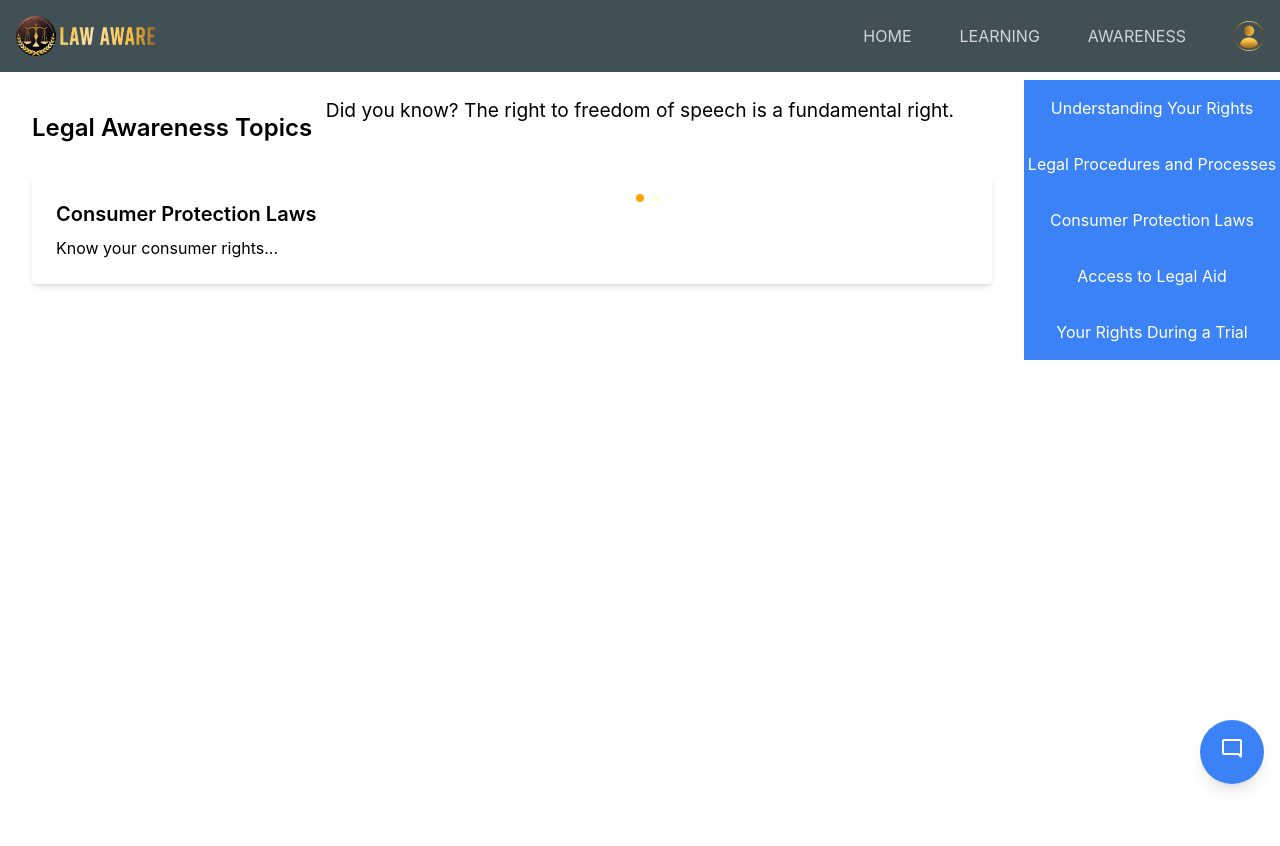
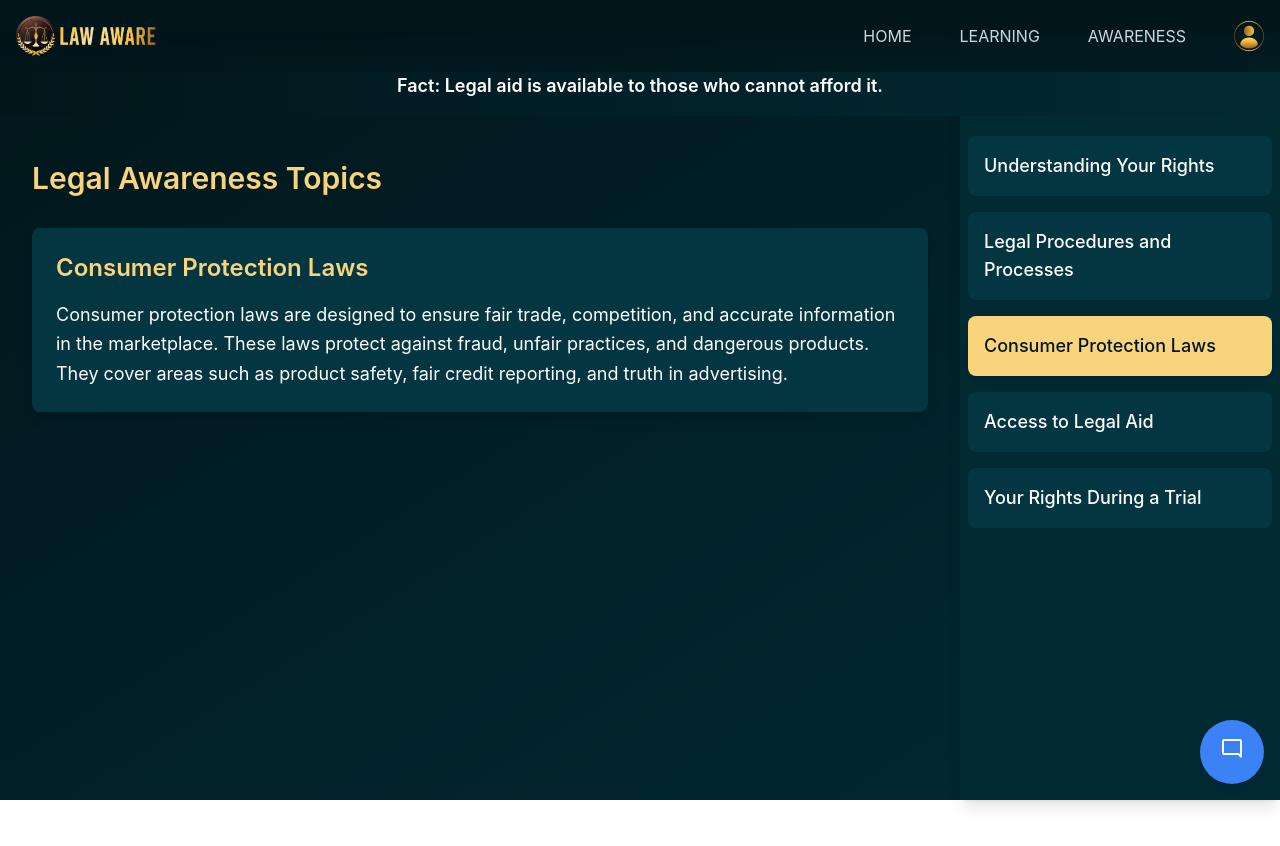
Before and after one commit to abhishek12221732/law-aware, a React (Create React App) app in the folder frontend/: page /awareness in a window 1280 px wide. Both pictures are taken after a click on the element "Consumer Protection Laws". Shown: the top 846 px of the page. After the commit the page ends 800 px from the top, so only its background shows below. Built offline with nearby package versions, Linux system fonts and the light colour scheme; a web font is replaced by a local one.

Commit message:
ready to production

```diff
--- a/frontend/src/pages/AwarenessPage.js
+++ b/frontend/src/pages/AwarenessPage.js
@@ -1,7 +1,5 @@
-// src/pages/AwarenessPage.js
-
-import React, { useState } from 'react';
-import FactsSlider from '../components/FactsSlider';
+import React, { useState, useEffect } from 'react';
+import { motion, AnimatePresence } from 'framer-motion';
 
 const facts = [
   "Did you know? The right to freedom of speech is a fundamental right.",
@@ -12,12 +10,40 @@ const facts = [
 ];
 
 const awarenessCards = [
-  { id: 1, title: "Understanding Your Rights", content: "Details about your rights..." },
-  { id: 2, title: "Legal Procedures and Processes", content: "Info on legal processes..." },
-  { id: 3, title: "Consumer Protection Laws", content: "Know your consumer rights..." },
-  { id: 4, title: "Access to Legal Aid", content: "How to access legal aid..." },
-  { id: 5, title: "Your Rights During a Trial", content: "What rights you have in a trial..." }
+  { id: 1, title: "Understanding Your Rights", content: "Your rights are the fundamental freedoms and protections guaranteed by law. These include freedom of speech, religion, and assembly, as well as the right to privacy and due process. Understanding your rights is crucial for participating fully in society and protecting yourself from potential abuses." },
+  { id: 2, title: "Legal Procedures and Processes", content: "Legal procedures encompass the methods and rules for conducting litigation and other legal matters. This includes filing complaints, discovery processes, trial procedures, and appeals. Familiarity with these processes can help you navigate the legal system more effectively." },
+  { id: 3, title: "Consumer Protection Laws", content: "Consumer protection laws are designed to ensure fair trade, competition, and accurate information in the marketplace. These laws protect against fraud, unfair practices, and dangerous products. They cover areas such as product safety, fair credit reporting, and truth in advertising." },
+  { id: 4, title: "Access to Legal Aid", content: "Legal aid provides free or low-cost legal services to individuals who cannot afford private attorneys. This ensures that everyone has access to justice, regardless of their financial situation. Legal aid can assist with various issues including housing, family law, and public benefits." },
+  { id: 5, title: "Your Rights During a Trial", content: "During a trial, you have several important rights, including the right to a speedy and public trial, the right to an impartial jury, the right to confront witnesses, and the right against self-incrimination. Understanding these rights is crucial for ensuring a fair legal process." }
 ];
+
+const FactsSlider = ({ facts }) => {
+  const [currentFactIndex, setCurrentFactIndex] = useState(0);
+
+  useEffect(() => {
+    const timer = setInterval(() => {
+      setCurrentFactIndex((prevIndex) => (prevIndex + 1) % facts.length);
+    }, 5000);
+    return () => clearInterval(timer);
+  }, [facts.length]);
+
+  return (
+    <div className="bg-gradient-to-r from-[#01161B] to-[#022a33] text-white p-4 overflow-hidden">
+      <AnimatePresence mode="wait">
+        <motion.div
+          key={currentFactIndex}
+          initial={{ y: 50, opacity: 0 }}
+          animate={{ y: 0, opacity: 1 }}
+          exit={{ y: -50, opacity: 0 }}
+          transition={{ duration: 0.5 }}
+          className="text-center font-semibold text-lg"
+        >
+          {facts[currentFactIndex]}
+        </motion.div>
+      </AnimatePresence>
+    </div>
+  );
+};
 
 const AwarenessPage = () => {
   const [activeCard, setActiveCard] = useState(null);
@@ -27,42 +53,61 @@ const AwarenessPage = () => {
   };
 
   return (
-    <div className="relative min-h-screen">
-      {/* Fixed Slider */}
-      <div className="fixed top-0 left-0 w-full z-10">
-        <FactsSlider facts={facts} />
+    <div className="relative min-h-screen bg-gradient-to-br from-[#01161B] to-[#022a33] text-white">
+      {/* Header */}
+      <header className="fixed top-0 left-0 w-full z-30 bg-[#01161B] shadow-lg">
+        <div className="container mx-auto px-4 py-4">
+          <h1 className="text-2xl font-bold text-[#FAD47D]"></h1>
+        </div>
+      </header>
+
+      {/* Facts Slider */}
+      <div className="fixed top-14 left-0 w-full z-20 text-3xl">
+        <FactsSlider facts={facts} className="text-3xl" />
       </div>
 
       {/* Main Content */}
-      <div className="flex mt-20">
-        {/* Awareness Cards Area (80% Width) */}
-        <div className="w-4/5 p-8">
-          <h2 className="text-2xl font-semibold mb-4">Legal Awareness Topics</h2>
-          <div className="space-y-8">
-            {awarenessCards.map((card) => (
-              <div
-                key={card.id}
-                className={`p-6 bg-white rounded shadow-md transition-all duration-300 ${
-                  activeCard === card.id ? 'block' : 'hidden'
-                }`}
+      <div className="flex pt-32">
+        {/* Awareness Cards Area (75% Width) */}
+        <div className="w-3/4 p-8">
+          <h2 className="text-3xl font-semibold mb-8 text-[#FAD47D]">Legal Awareness Topics</h2>
+          <AnimatePresence mode="wait">
+            {activeCard && (
+              <motion.div
+                key={activeCard}
+                initial={{ opacity: 0, y: 50 }}
+                animate={{ opacity: 1, y: 0 }}
+                exit={{ opacity: 0, y: -50 }}
+                transition={{ duration: 0.5 }}
+                className="p-6 bg-[#033641] rounded-lg shadow-lg"
               >
-                <h3 className="text-xl font-semibold mb-2">{card.title}</h3>
-                <p>{card.content}</p>
-              </div>
-            ))}
-          </div>
+                <h3 className="text-2xl font-semibold mb-4 text-[#FAD47D]">
+                  {awarenessCards.find(card => card.id === activeCard)?.title}
+                </h3>
+                <p className="text-lg leading-relaxed">
+                  {awarenessCards.find(card => card.id === activeCard)?.content}
+                </p>
+              </motion.div>
+            )}
+          </AnimatePresence>
         </div>
 
-        {/* Fixed Right Sidebar (20% Width) */}
-        <div className="w-1/5 fixed right-0 top-0 h-full flex flex-col justify-start items-center mt-20">
+        {/* Fixed Right Sidebar (25% Width) */}
+        <div className="w-1/4 fixed right-0 top-0 h-full flex flex-col justify-start items-stretch pt-32 bg-[#022a33] shadow-lg">
           {awarenessCards.map((card) => (
-            <div
+            <motion.div
               key={card.id}
-              className="w-full bg-blue-500 text-white text-center py-4 cursor-pointer hover:bg-blue-600"
+              className={`p-4 m-2 cursor-pointer transition-all duration-300 rounded-lg ${
+                activeCard === card.id
+                  ? 'bg-[#FAD47D] text-[#01161B] shadow-lg'
+                  : 'bg-[#033641] hover:bg-[#044b5a] hover:shadow-md'
+              }`}
               onClick={() => handleBarClick(card.id)}
+              whileHover={{ scale: 1.05 }}
+              whileTap={{ scale: 0.95 }}
             >
-              {card.title}
-            </div>
+              <h4 className="text-lg font-medium">{card.title}</h4>
+            </motion.div>
           ))}
         </div>
       </div>
```
